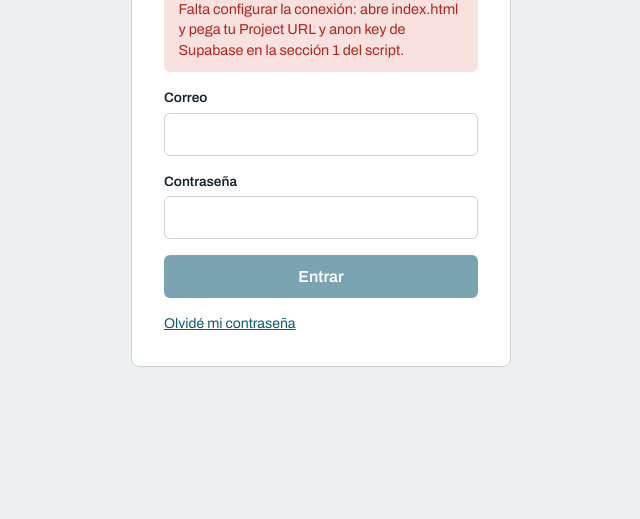
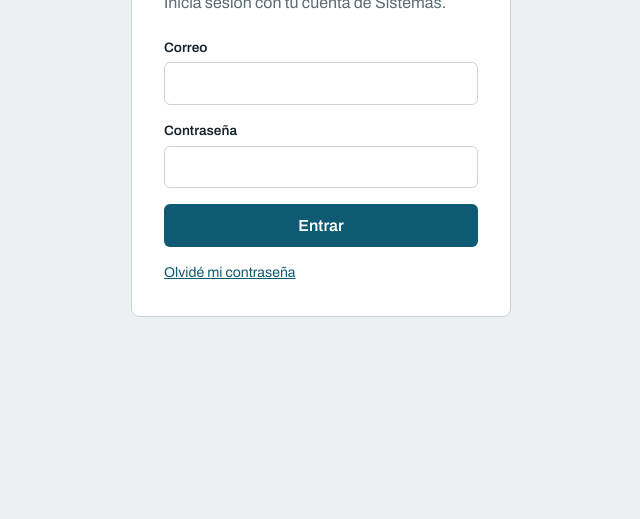
Before and after one commit to karillescas/Atlas, a plain HTML site: page index.html in a window 1280 px wide. Shown: the part 281-800 px from the top of the page, without its empty margins (319-959 px from the left). Drawn offline with nearby package versions, Linux system fonts and the light colour scheme.

Commit message:
Add files via upload

```diff
--- a/index.html
+++ b/index.html
@@ -268,10 +268,10 @@ dialog.panel form { display: flex; flex-direction: column; height: 100%; }
    1. CONEXIÓN — pega aquí los datos de tu proyecto Supabase
       (Project Settings > API > Project URL y anon public key)
    ========================================================= */
-const SUPABASE_URL = 'https://TU-PROYECTO.supabase.co';
-const SUPABASE_ANON_KEY = 'TU_ANON_KEY';
+const SUPABASE_URL = 'https://yoalzgvfpshdverbgors.supabase.co';
+const SUPABASE_ANON_KEY = 'sb_publishable_ZHMN8aaLLQjpp-V8DshNmg_8yir-Zp9';
 
-const configurado = !SUPABASE_URL.includes('TU-PROYECTO');
+const configurado = !SUPABASE_URL.includes('TU-PROYECTO') && !SUPABASE_ANON_KEY.startsWith('TU_');
 const sb = configurado ? supabase.createClient(SUPABASE_URL, SUPABASE_ANON_KEY) : null;
 
 /* =========================================================
```
